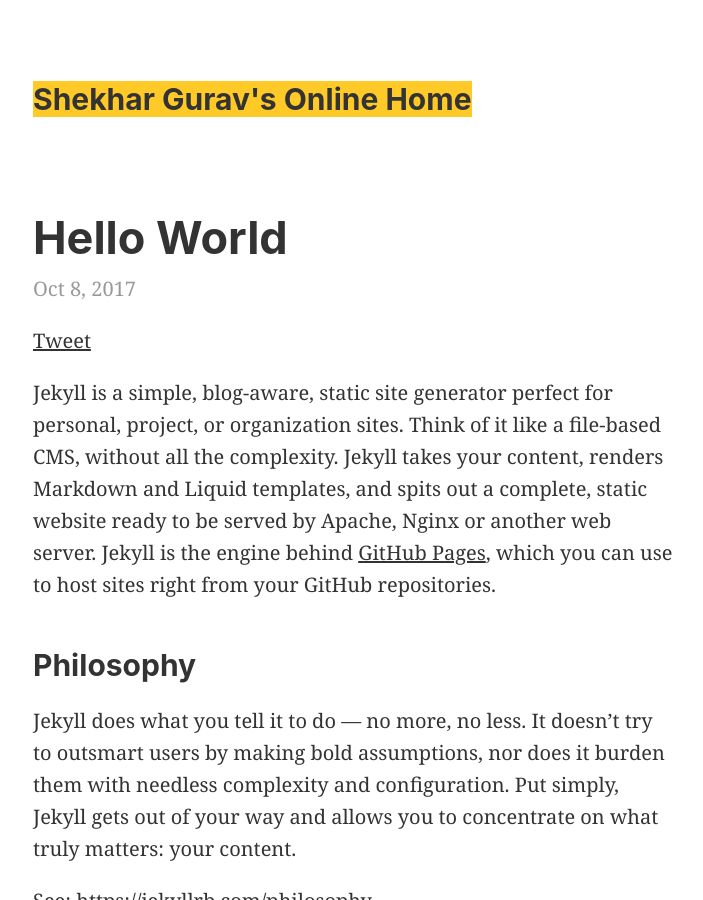
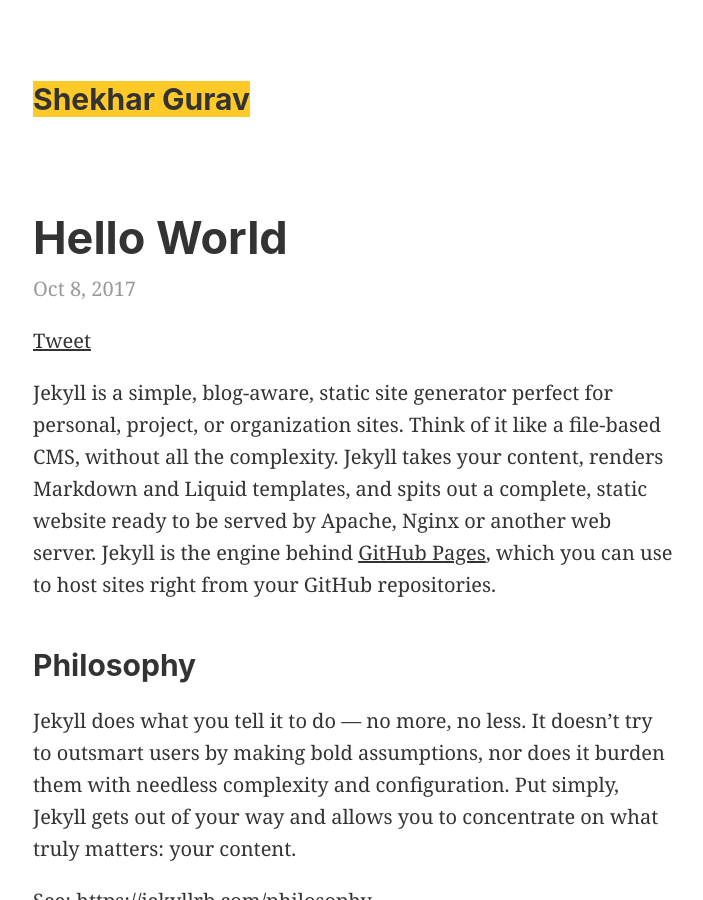
Before and after one commit to pzync/website, a Jekyll site: the page built from _posts/2017-10-08-hello-world.md, in a window 1280 px wide and 900 px high. Shown: the whole window, without its empty margins (287-990 px from the left). Built offline with Jekyll 4.4.1, drawn with Linux system fonts in a browser that asks for light colours; our own code applies the rules of GitHub Pages for plain Markdown files; comment, search, counter and statistics services are not loaded; some of the changed text lies outside the part shown.

Commit message:
Updated the title

```diff
--- a/_config.yml
+++ b/_config.yml
@@ -2,7 +2,7 @@
 # Customize Options: Must Change
 #
 # Title:
-title: Shekhar Gurav's Online Home
+title: Shekhar Gurav
 
 # Where the page will be deployed.
 # If it's https://foo.com/bar, just write "https://foo.com"
```
